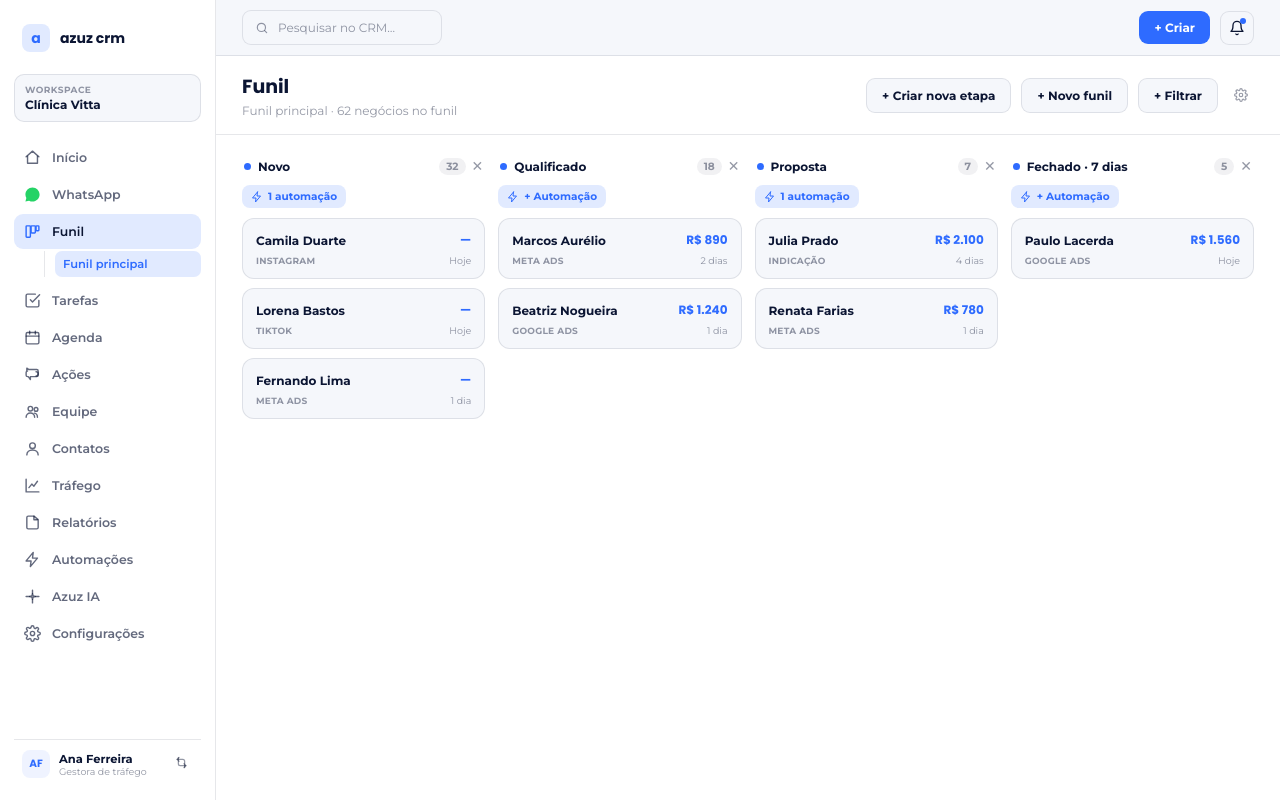
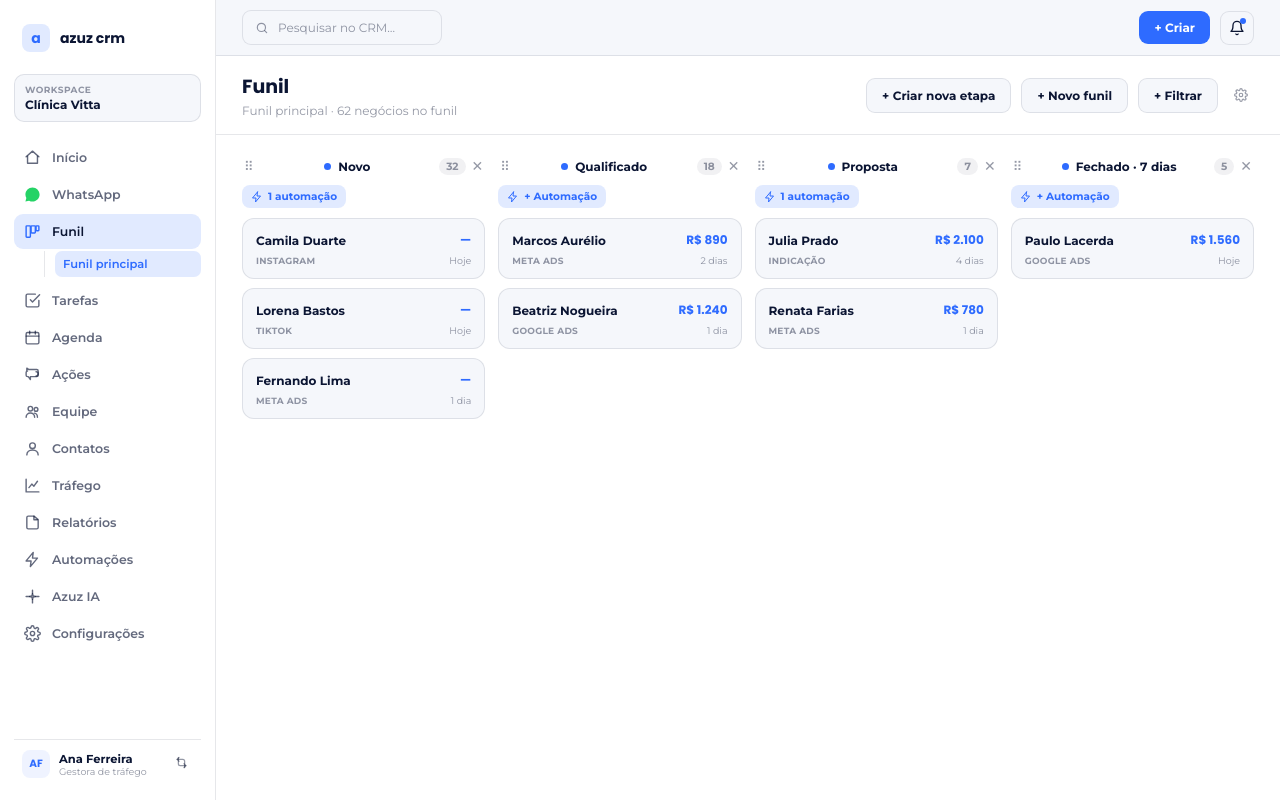
Before and after one commit to thaynaraaraujosc/CRM-AZUZ, a Next.js app: page /funil in a window 1280 px wide. Built offline with nearby package versions, Linux system fonts and the light colour scheme.

Commit message:
Funil: permite arrastar as etapas pra reordenar as colunas
Cada coluna ganha uma alça de arraste (⠿) — arrastar uma etapa pra outra
posição só muda a ordem visual; como as automações já são presas ao id da
etapa (não à posição), elas continuam ligadas certinho depois do reorder.

```diff
--- a/src/app/(app)/funil/page.tsx
+++ b/src/app/(app)/funil/page.tsx
@@ -73,6 +73,7 @@ function FunilPageInner() {
   const [nomeNovaEtapa, setNomeNovaEtapa] = useState("");
   const [colunaRenomeando, setColunaRenomeando] = useState<number | null>(null);
   const [nomeRenomeando, setNomeRenomeando] = useState("");
+  const [colunaArrastando, setColunaArrastando] = useState<number | null>(null);
 
   const funilAtivo = funis.find((f) => f.id === funilAtivoId) ?? funis[0];
 
@@ -218,6 +219,21 @@ function FunilPageInner() {
       }),
     );
     setColunaRenomeando(null);
+  }
+
+  function reordenarEtapa(origem: number, destino: number) {
+    setColunaArrastando(null);
+    if (!funilAtivo || origem === destino) return;
+    setFunis((prev) =>
+      prev.map((f) => {
+        if (f.id !== funilAtivo.id) return f;
+        const colunas = [...f.colunas];
+        const [movida] = colunas.splice(origem, 1);
+        if (!movida) return f;
+        colunas.splice(destino, 0, movida);
+        return { ...f, colunas };
+      }),
+    );
   }
 
   function excluirEtapa(colIndex: number) {
@@ -569,11 +585,27 @@ function FunilPageInner() {
                 onDragOver={(e) => e.preventDefault()}
                 onDrop={(e) => {
                   e.preventDefault();
-                  moverCard(colIndex);
+                  if (colunaArrastando !== null) {
+                    reordenarEtapa(colunaArrastando, colIndex);
+                  } else {
+                    moverCard(colIndex);
+                  }
                 }}
-                style={{ minHeight: 60 }}
+                style={{
+                  minHeight: 60,
+                  opacity: colunaArrastando === colIndex ? 0.5 : 1,
+                }}
               >
                 <div className="kcol-h">
+                  <span
+                    className="kcol-drag-handle"
+                    draggable
+                    onDragStart={() => setColunaArrastando(colIndex)}
+                    onDragEnd={() => setColunaArrastando(null)}
+                    title="Arraste pra reordenar a etapa"
+                  >
+                    ⠿
+                  </span>
                   {colunaRenomeando === colIndex ? (
                     <input
                       className="input"
--- a/src/app/globals.css
+++ b/src/app/globals.css
@@ -916,6 +916,20 @@ table.tbl tbody tr:hover td {
   justify-content: space-between;
   margin-bottom: 10px;
   padding: 0 2px;
+}
+
+.kcol-drag-handle {
+  cursor: grab;
+  color: var(--text-faint);
+  font-size: 13px;
+  line-height: 1;
+  flex: 0 0 auto;
+  margin-right: 2px;
+  user-select: none;
+}
+
+.kcol-drag-handle:active {
+  cursor: grabbing;
 }
 
 .kcol-h .t {
```
